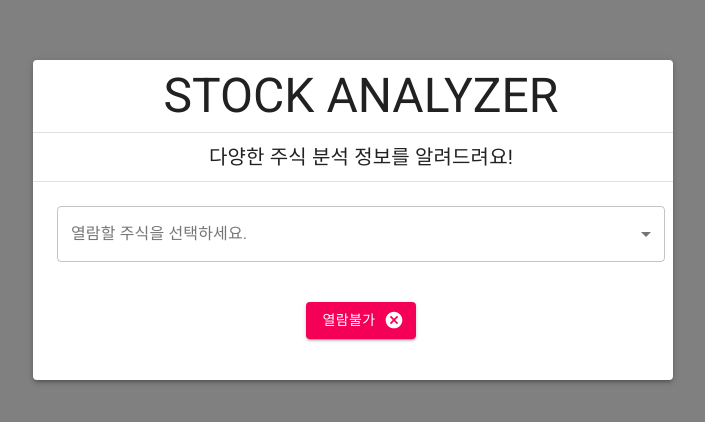
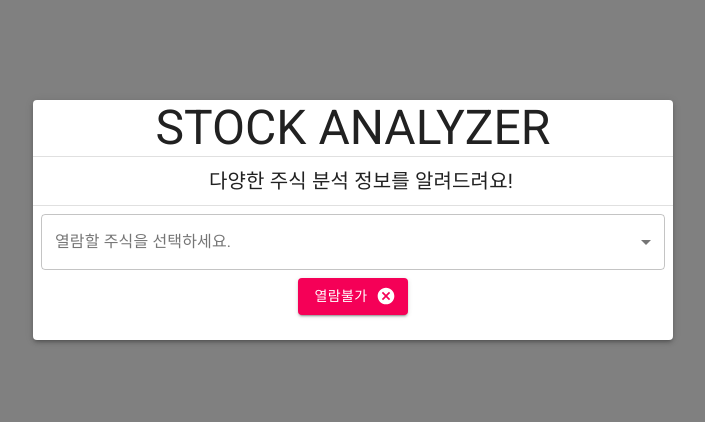
Before and after one commit to Rush-K/StockAnalyzer, a React (Create React App) app: page / in a window 1280 px wide. Shown: the part 180-602 px from the top of the page, without its empty margins (287-992 px from the left). Built offline with nearby package versions, Linux system fonts and the light colour scheme.

Commit message:
CSS 수정

```diff
--- a/src/components/Main.js
+++ b/src/components/Main.js
@@ -18,18 +18,19 @@
         flexDirection:"column",
         margin: theme.spacing(1),
         width: theme.spacing(80),
-        height: theme.spacing(40),
+        height: theme.spacing(30),
         '& > div': {
           display:"flex",
           justifyContent: "center",
           width: "100%",
+        },
+        '& > div#text': {
           margin: theme.spacing(1),
         }
       },
     },
     formControl: {
-      margin: theme.spacing(2),
-      width: "100%",
+      width: theme.spacing(78),
     },
     button: {
       margin: theme.spacing(1),
@@ -62,13 +63,13 @@
                   </div>
                   <Divider />
 
-                  <div>
+                  <div id="text">
                     <Typography variant="h6">다양한 주식 분석 정보를 알려드려요!</Typography>
                   </div>
                   <Divider />
 
                   {/* 주식 선택 드롭박스 */}
-                  <div>
+                  <div style={{marginTop: "1vh"}}>
                     <FormControl variant="outlined" className={classes.formControl}>
                       <InputLabel id="stock-list-label">열람할 주식을 선택하세요.</InputLabel>
                         <Select
```
